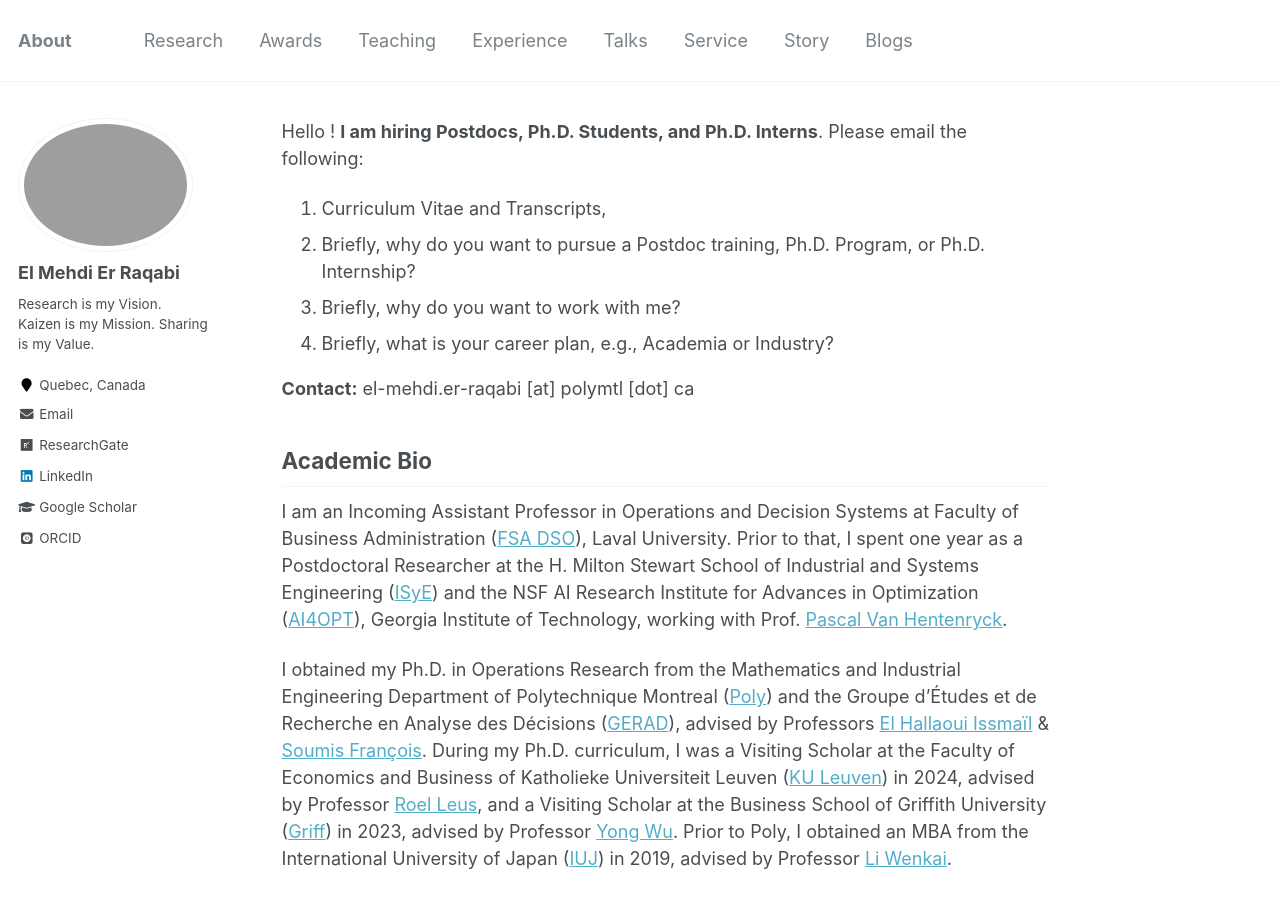
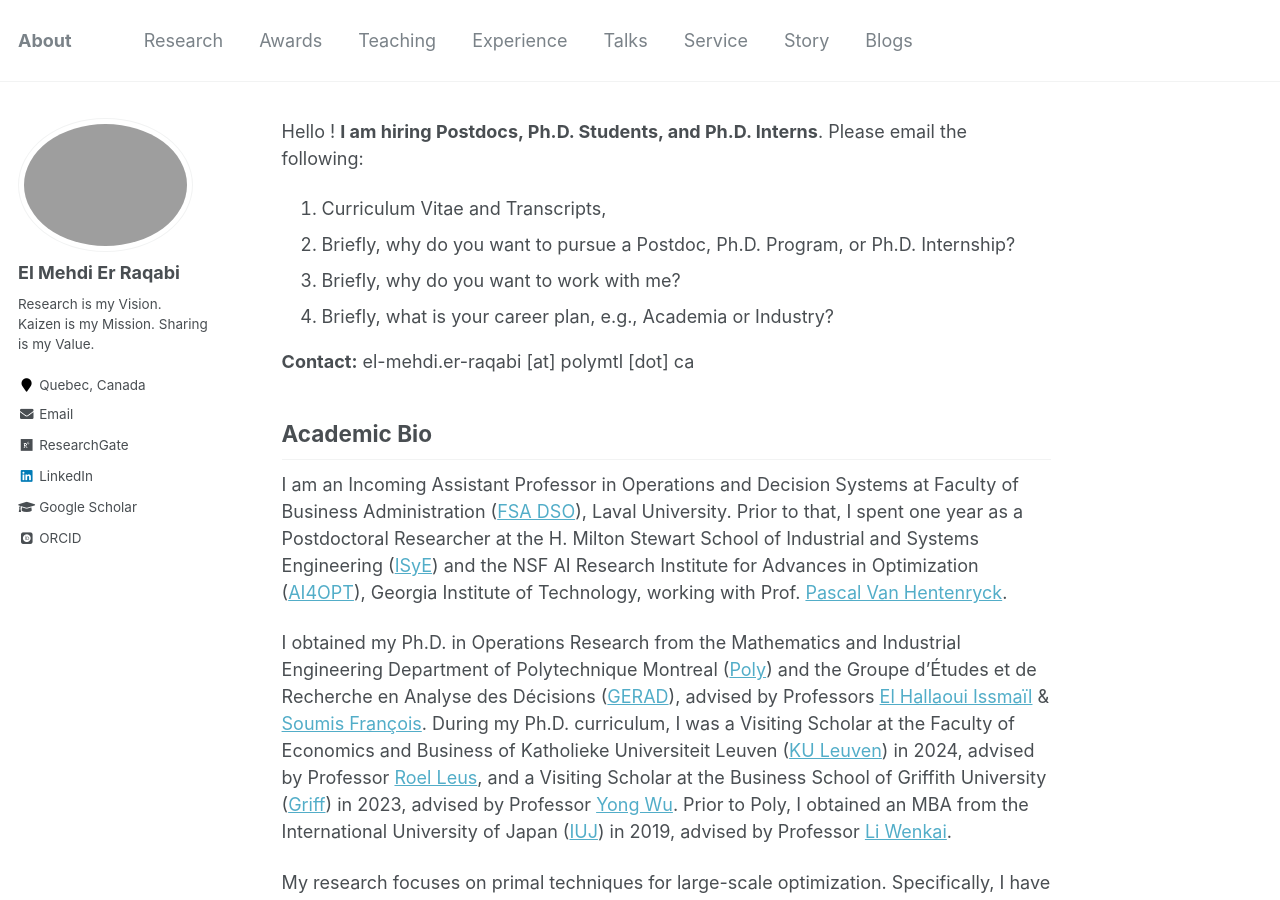
Before and after one commit to RqbMedi/rqbmedi.github.io, a Jekyll site: the page built from _pages/about.md, in a window 1280 px wide and 900 px high. Built offline with Jekyll 4.4.1, drawn with Linux system fonts in a browser that asks for light colours; some web fonts are replaced.

Commit message:
Update about.md

```diff
--- a/_pages/about.md
+++ b/_pages/about.md
@@ -7,7 +7,7 @@ author_profile: true
 Hello ! **I am hiring Postdocs, Ph.D. Students, and Ph.D. Interns**. Please email the following:
 
 1. Curriculum Vitae and Transcripts,
-2. Briefly, why do you want to pursue a Postdoc training, Ph.D. Program, or Ph.D. Internship?
+2. Briefly, why do you want to pursue a Postdoc, Ph.D. Program, or Ph.D. Internship?
 3. Briefly, why do you want to work with me?
 4. Briefly, what is your career plan, e.g., Academia or Industry?
 
```
